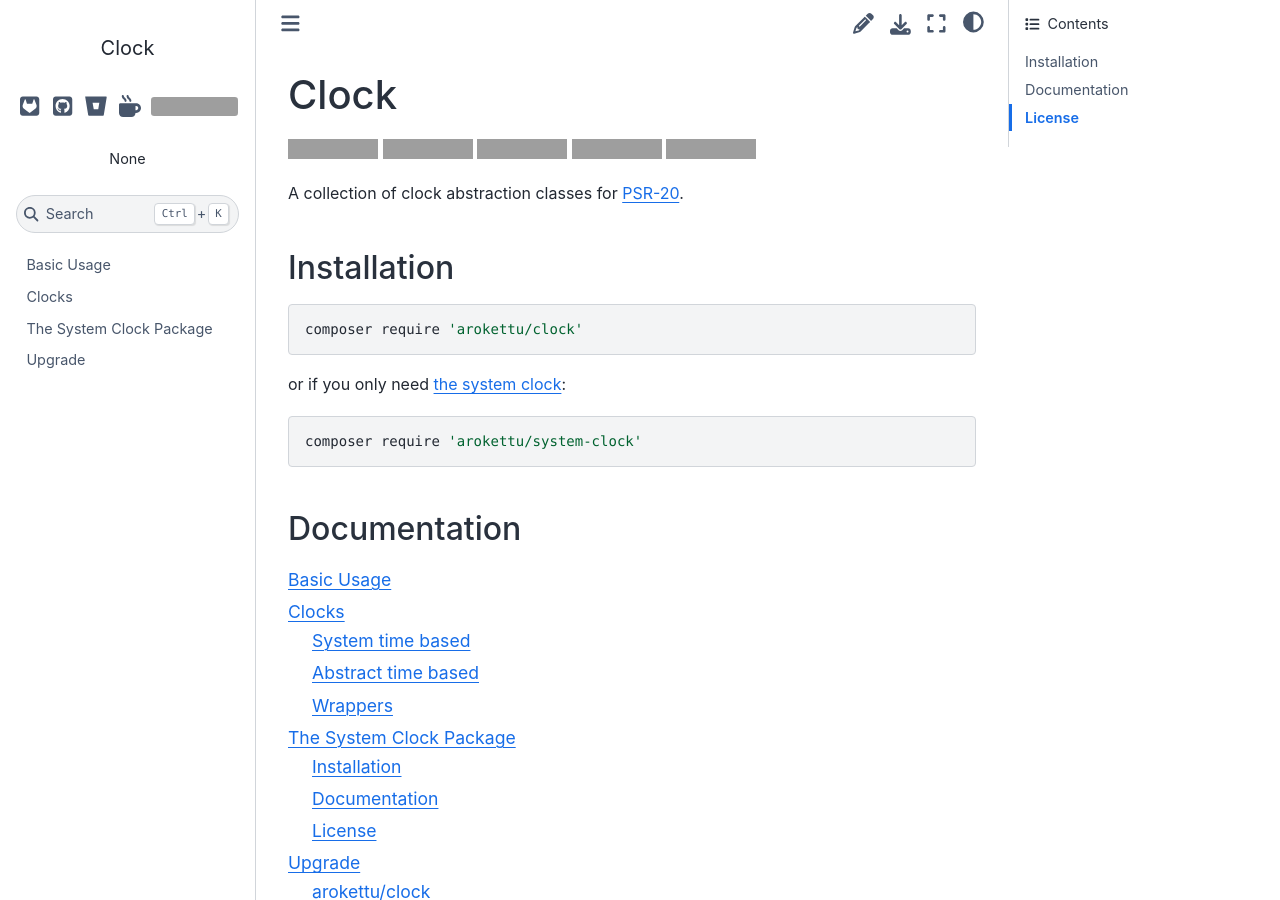
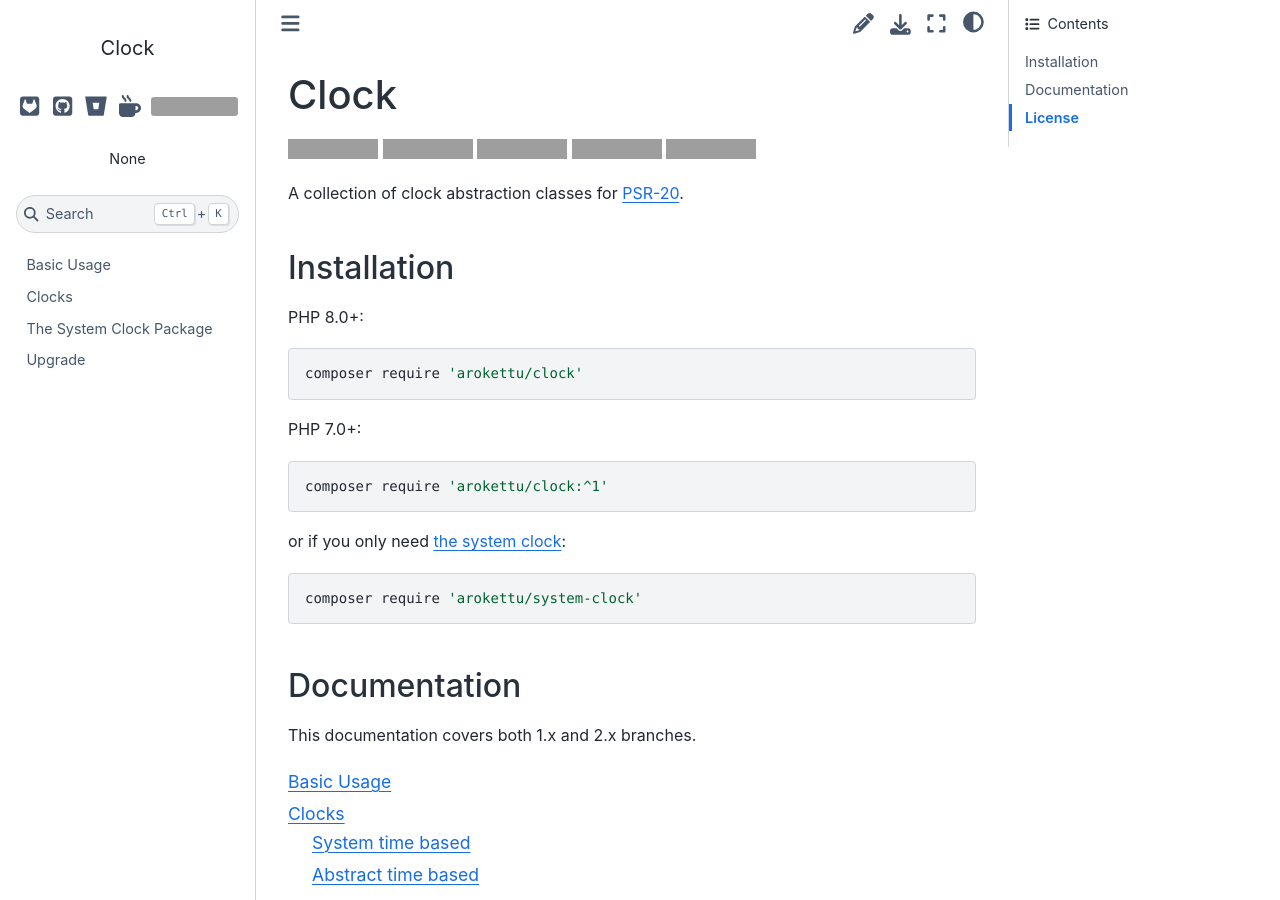
Before and after one commit to arokettu/php-clock, a Sphinx documentation site: the page built from docs/index.rst, in a window 1280 px wide and 900 px high, cut to the strip 0-900 px from the top of the window. Built offline with Sphinx 7.4.7 and the Sphinx Book theme 1.1.4, drawn with Linux system fonts in a browser that asks for light colours; grey boxes are pictures that could not be loaded.

Commit message:
Small doc updates

```diff
--- a/docs/index.rst
+++ b/docs/index.rst
@@ -10,9 +10,17 @@ A collection of clock abstraction classes for PSR-20_.
 Installation
 ============
 
+PHP 8.0+:
+
 .. code-block:: bash
 
    composer require 'arokettu/clock'
+
+PHP 7.0+:
+
+.. code-block:: bash
+
+   composer require 'arokettu/clock:^1'
 
 or if you only need :ref:`the system clock <system_clock_package>`:
 
@@ -22,6 +30,8 @@ or if you only need :ref:`the system clock <system_clock_package>`:
 
 Documentation
 =============
+
+This documentation covers both 1.x and 2.x branches.
 
 .. toctree::
    :maxdepth: 2
```
Also changed, not shown: docs/clocks.rst (+9 -10 lines).
